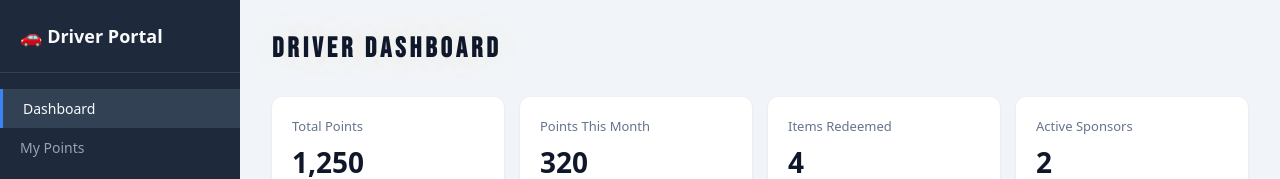
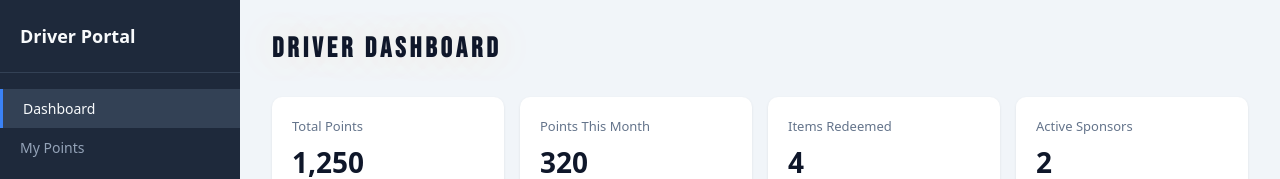
Before and after one commit to Bmccomiskey/S26-CPSC4910-Team05, a React (Create React App) app in the folder gpid05/frontend/: page /driver-dashboard in a window 1280 px wide. Shown: the top 179 px of the page. Built offline with nearby package versions, Linux system fonts and the light colour scheme; no server answers; sample sign-in values are in the browser's storage.

Commit message:
Update DriverDashboard.jsx

```diff
--- a/gpid05/frontend/src/DriverDashboard.jsx
+++ b/gpid05/frontend/src/DriverDashboard.jsx
@@ -29,7 +29,7 @@ export default function DriverDashboard() {
     <div className="dd-container">
       <div className="dd-sidebar">
         <div className="dd-sidebar-header">
-          <h2 className="dd-sidebar-title">🚗 Driver Portal</h2>
+          <h2 className="dd-sidebar-title">Driver Portal</h2>
         </div>
         <nav className="dd-nav">
           <a className="dd-nav-item active" href="#">Dashboard</a>
```
